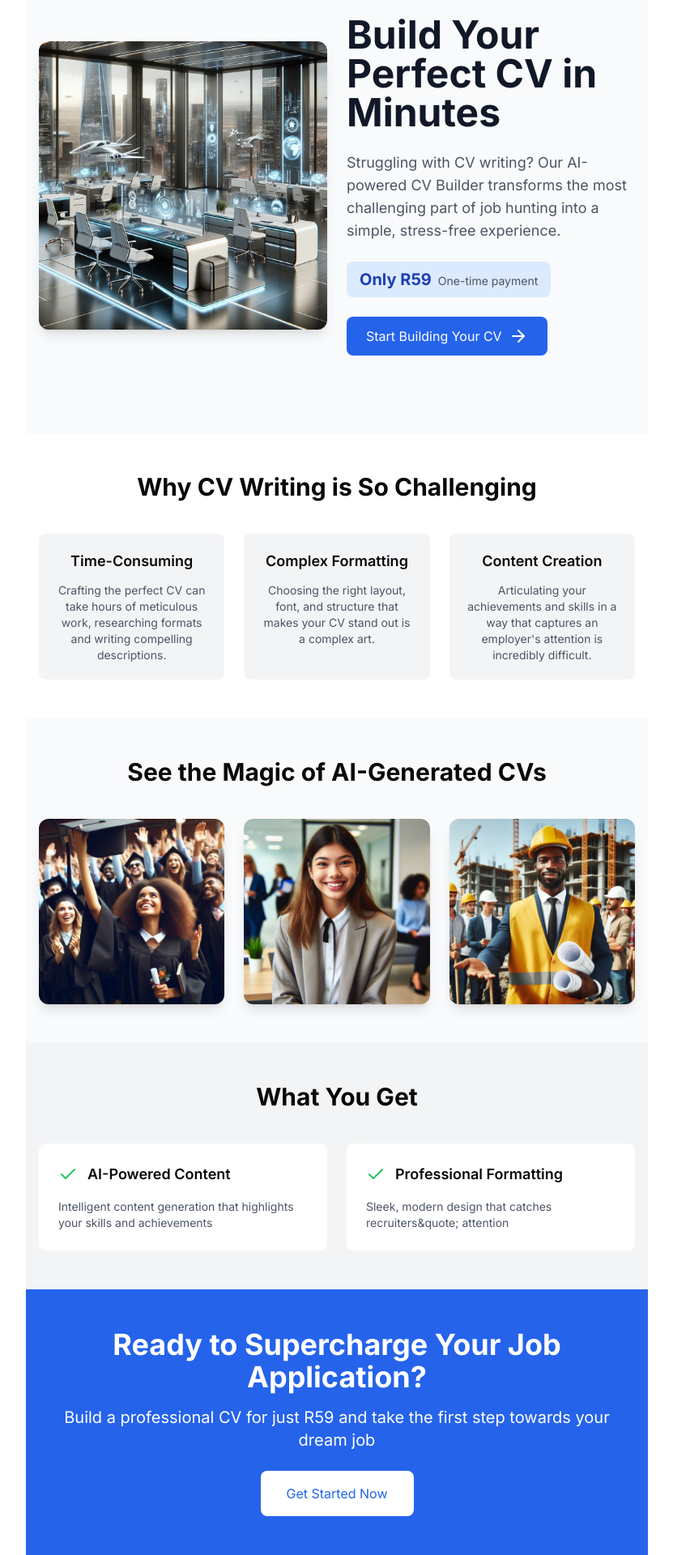
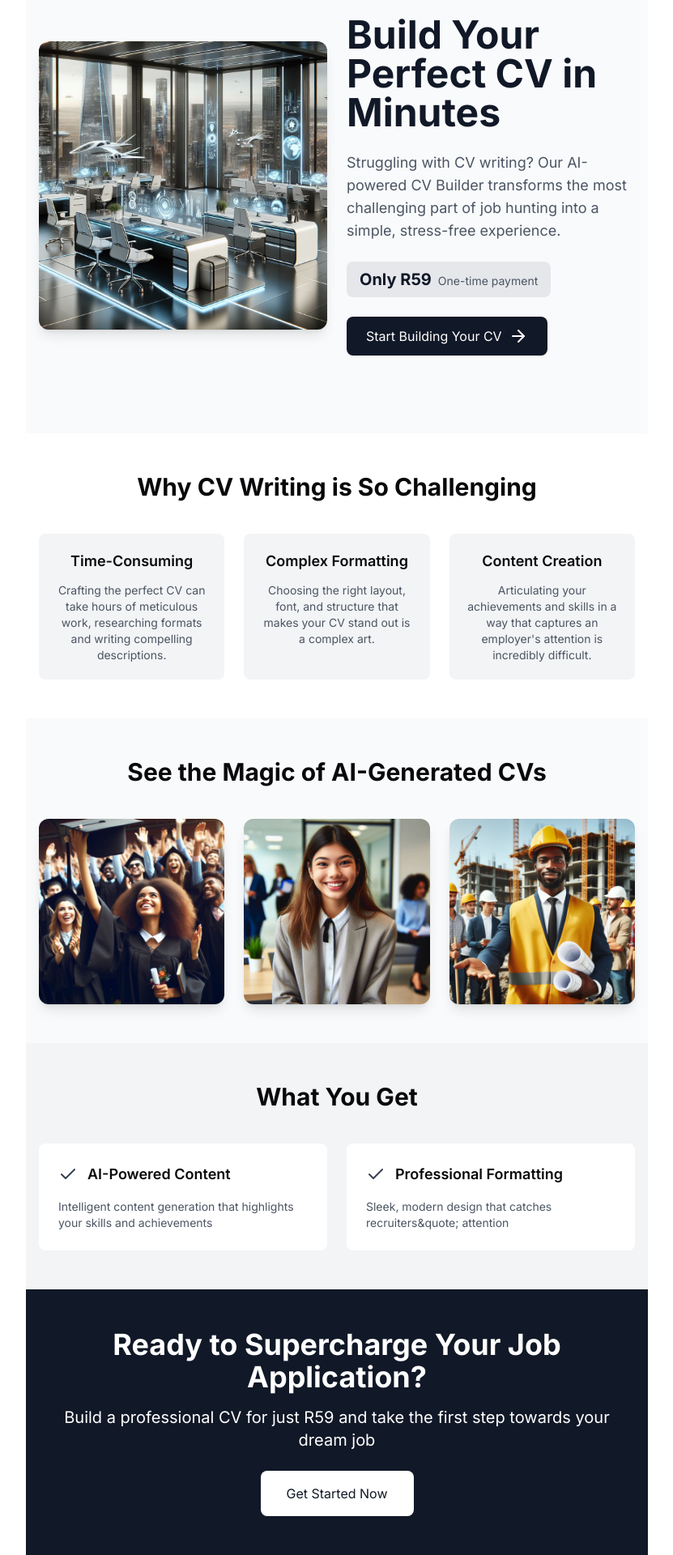
Before and after one commit to rishadomar/cv-builder-website, a Next.js app: page / in a window 1280 px wide. Shown: the part 77-1997 px from the top of the page at 81% size, without its empty margins (224-1055 px from the left). Built offline with nearby package versions, Linux system fonts and the light colour scheme; no server answers.

Commit message:
Landing page to B&W

```diff
--- a/src/app/page.tsx
+++ b/src/app/page.tsx
@@ -32,8 +32,8 @@ export default function Home() {
                     </p>
 
                     {/* Pricing Highlighted */}
-                    <div className='bg-blue-100 inline-block px-4 py-2 rounded-lg'>
-                        <span className='text-blue-800 font-bold text-xl'>Only {formatProductCost()}</span>
+                    <div className='bg-gray-200 inline-block px-4 py-2 rounded-lg'>
+                        <span className='text-gray-900 font-bold text-xl'>Only {formatProductCost()}</span>
                         <span className='text-gray-600 ml-2 text-sm'>One-time payment</span>
                     </div>
 
@@ -108,7 +108,7 @@ export default function Home() {
                     <div className='grid md:grid-cols-2 gap-6'>
                         <div className='bg-white p-6 rounded-lg'>
                             <div className='flex items-center mb-4'>
-                                <Check className='text-green-500 mr-3' />
+                                <Check className='text-gray-700 mr-3' />
                                 <h3 className='text-lg font-semibold'>AI-Powered Content</h3>
                             </div>
                             <p className='text-gray-600 text-sm'>
@@ -118,7 +118,7 @@ export default function Home() {
 
                         <div className='bg-white p-6 rounded-lg'>
                             <div className='flex items-center mb-4'>
-                                <Check className='text-green-500 mr-3' />
+                                <Check className='text-gray-700 mr-3' />
                                 <h3 className='text-lg font-semibold'>Professional Formatting</h3>
                             </div>
                             <p className='text-gray-600 text-sm'>
@@ -130,13 +130,13 @@ export default function Home() {
             </div>
 
             {/* Call to Action - Mobile Optimized */}
-            <div className='bg-blue-600 text-white py-12 text-center'>
+            <div className='bg-gray-900 text-white py-12 text-center'>
                 <h2 className='text-2xl md:text-4xl font-bold mb-4 px-4'>Ready to Supercharge Your Job Application?</h2>
                 <p className='text-base md:text-xl mb-6 px-4'>
                     Build a professional CV for just {formatProductCost()} and take the first step towards your dream
                     job
                 </p>
-                <CallToAction label='Get Started Now' color='blue' withArrow={false} />
+                <CallToAction label='Get Started Now' color='gray' withArrow={false} />
             </div>
         </div>
     );
--- a/src/components/CallToAction.tsx
+++ b/src/components/CallToAction.tsx
@@ -5,7 +5,7 @@ import { useRouter } from 'next/navigation';
 
 interface CallToActionProps {
     label: string;
-    color: 'blue' | 'white';
+    color: 'gray' | 'white';
     withArrow: boolean;
 }
 
@@ -20,8 +20,8 @@ const CallToAction = ({ label, color, withArrow }: CallToActionProps) => {
         <button
             className={`${
                 color === 'white'
-                    ? 'bg-blue-600 text-white px-6 py-3 rounded-lg hover:bg-blue-700 transition flex items-center'
-                    : 'bg-white text-blue-600 px-6 md:px-8 py-3 md:py-4 rounded-lg hover:bg-gray-100 transition'
+                    ? 'bg-gray-900 text-white px-6 py-3 rounded-lg hover:bg-gray-800 transition flex items-center'
+                    : 'bg-white text-gray-900 px-6 md:px-8 py-3 md:py-4 rounded-lg hover:bg-gray-100 transition'
             }`}
             onClick={() => callToAction()}
         >
```
